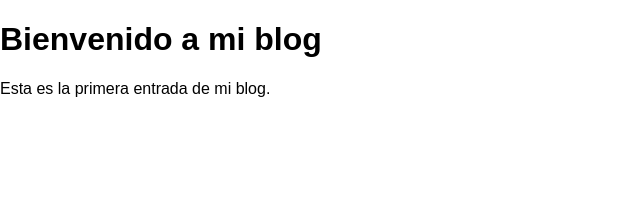
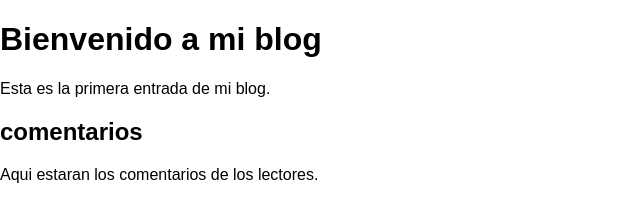
Before and after one commit to OrianaArroyo/blog_personal, a plain HTML site: page index.html in a window 1280 px wide. Shown: the whole page, without its empty margins (0-640 px from the left). Drawn offline with Linux system fonts and the light colour scheme.

Commit message:
Agregar seccion de comentarios

```diff
--- a/index.html
+++ b/index.html
@@ -7,5 +7,9 @@
 <body>
 <h1>Bienvenido a mi blog</h1>
 <p> Esta es la primera entrada de mi blog.</p>
+<div id="comentarios">
+<h2>comentarios</h2>
+<p>Aqui estaran los comentarios de los lectores.<p/>
+</div>
 </body>
 </html>
```
